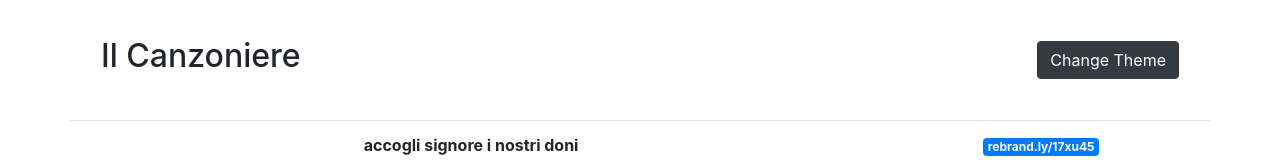
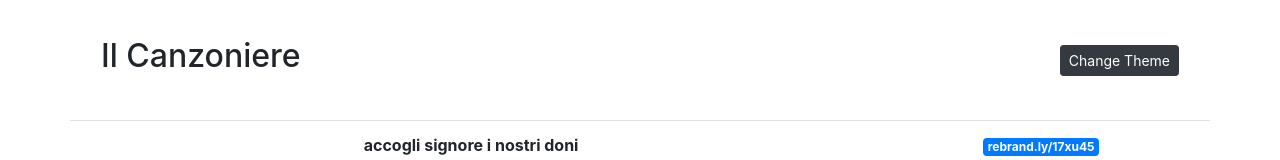
Before and after one commit to Sander972/OldSongBook, a plain HTML site: page index.html in a window 1280 px wide. Shown: the top 160 px of the page. Drawn offline with nearby package versions, Linux system fonts and the light colour scheme.

Commit message:
btn small

```diff
--- a/index.html
+++ b/index.html
@@ -38,7 +38,7 @@
                 <h2>Il Canzoniere</h2>
             </a>
             <form class="form-inline">
-                <button type="button" class="btn btn-dark my-2 my-sm-0" id="theme">Change Theme</button>
+                <button type="button" class="btn btn-dark my-2 my-sm-0 btn-sm" id="theme">Change Theme</button>
             </form>
         </nav>
 
```
